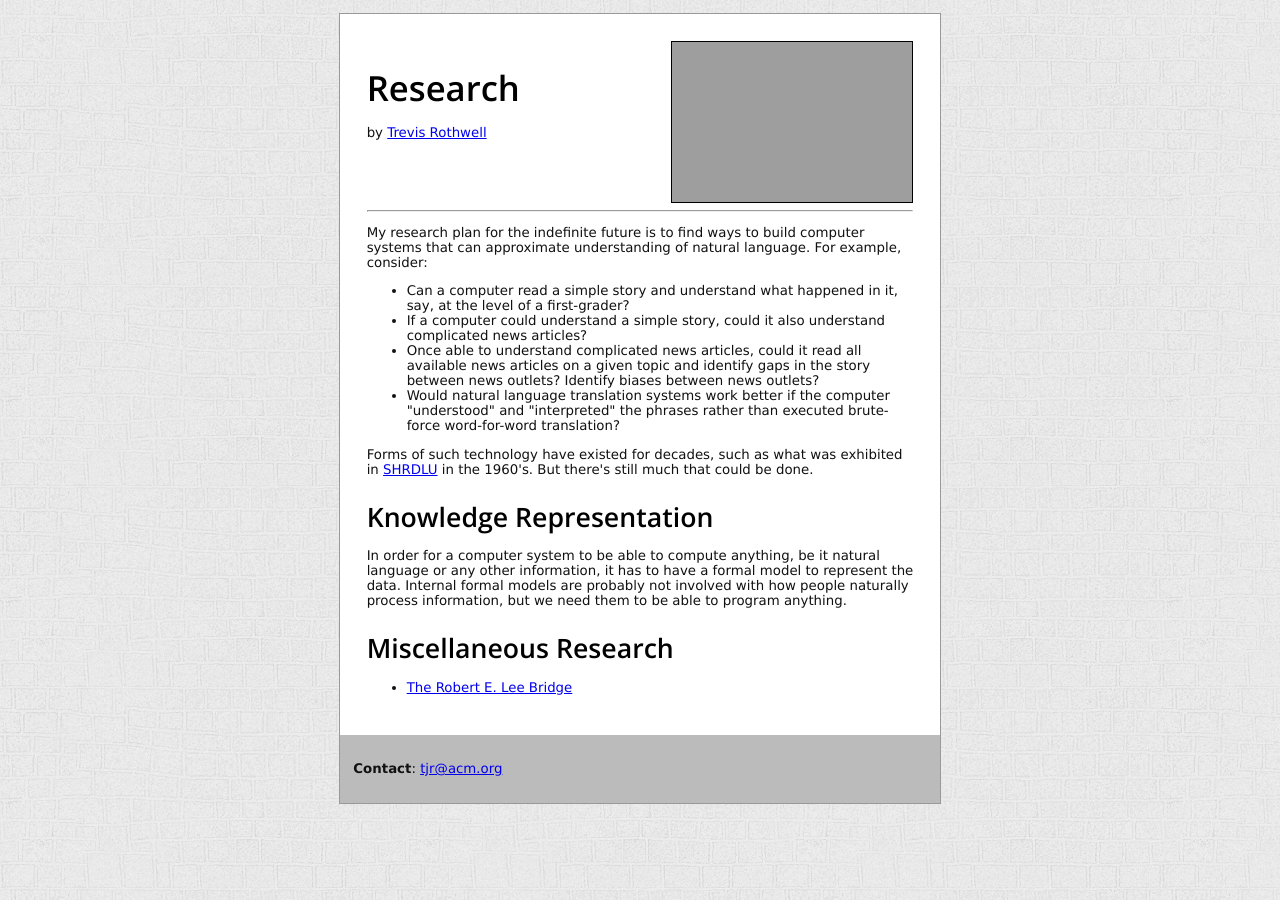
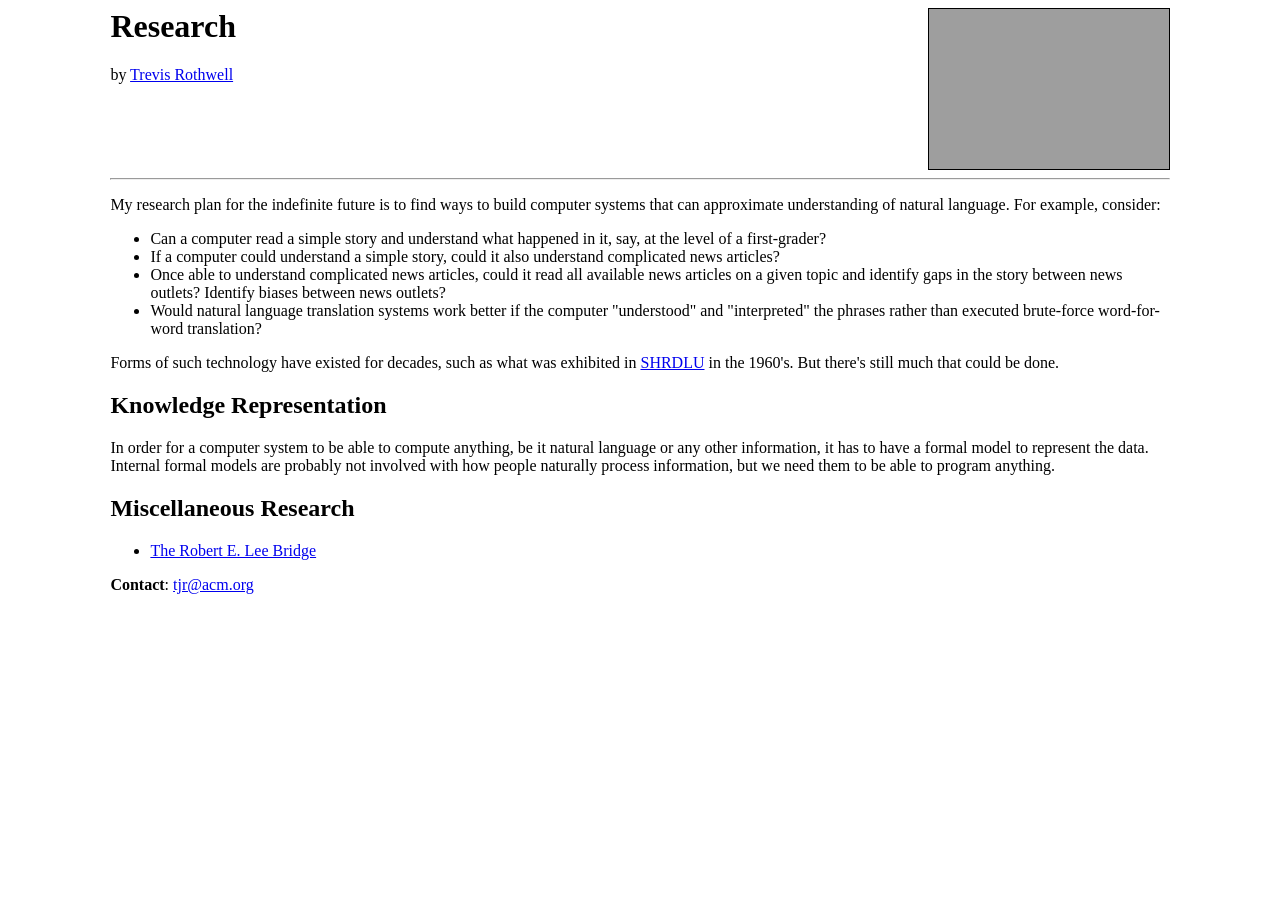
Before and after one commit to tjr/tjr.github.com, a Jekyll site: the page research/index.html, which Jekyll copies as it is, in a window 1280 px wide. Built offline with Jekyll 4.4.1, drawn with Linux system fonts in a browser that asks for light colours; grey boxes are pictures that could not be loaded.

Commit message:
css modifications

```diff
--- /dev/null
+++ b/css/traditional.css
@@ -0,0 +1,6 @@
+body {
+     padding-left: 8%;
+     padding-right: 8%;
+}
+
+img.photo { border: 1px solid black; }
--- a/research/index.html
+++ b/research/index.html
@@ -1,7 +1,7 @@
 <html>
 <head>
     <title>Trevis Rothwell's Research Page</title>
-    <link rel="stylesheet" href="/css/research.css" media="all" title="Default" charset="utf-8">
+    <link rel="stylesheet" href="/css/traditional.css" media="all" title="Default" charset="utf-8">
 </head>
 
 <body>
```
